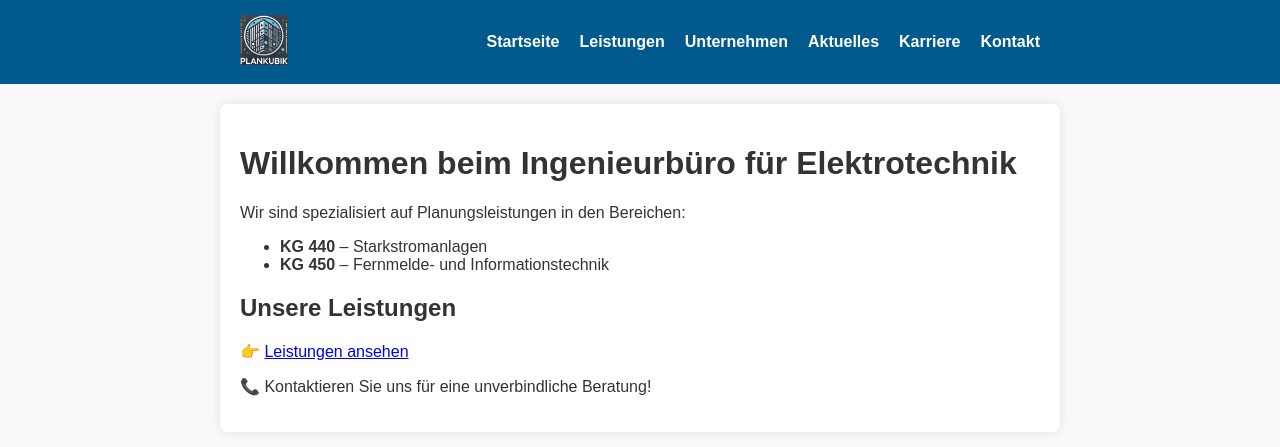
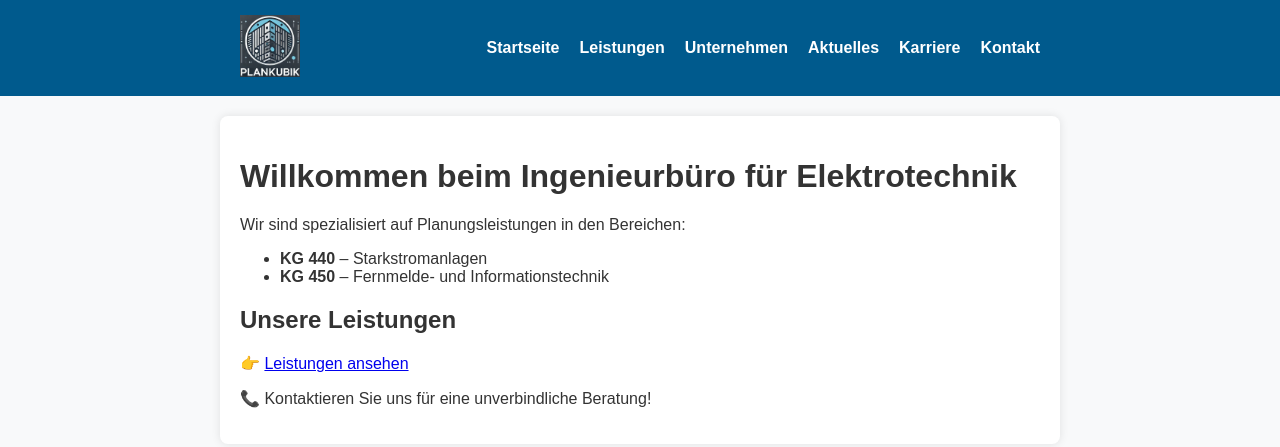
Before and after one commit to KukasLee/ibwebsite, a Jekyll site: the page built from index.md, in a window 1280 px wide. Shown: the top 447 px of the page. Built offline with Jekyll 4.4.1, drawn with Linux system fonts in a browser that asks for light colours.

Commit message:
Add files via upload

```diff
--- a/_layouts/default.html
+++ b/_layouts/default.html
@@ -34,7 +34,9 @@
         }
 
         header img {
-            height: 50px;
+			width: 30%; /* Beispiel: 30% der Breite des Containers */
+			max-width: 200px; /* Aber nicht größer als 200px */
+			height: auto; /* Seitenverhältnis bleibt erhalten */
         }
 
         /* Navigation */
```
